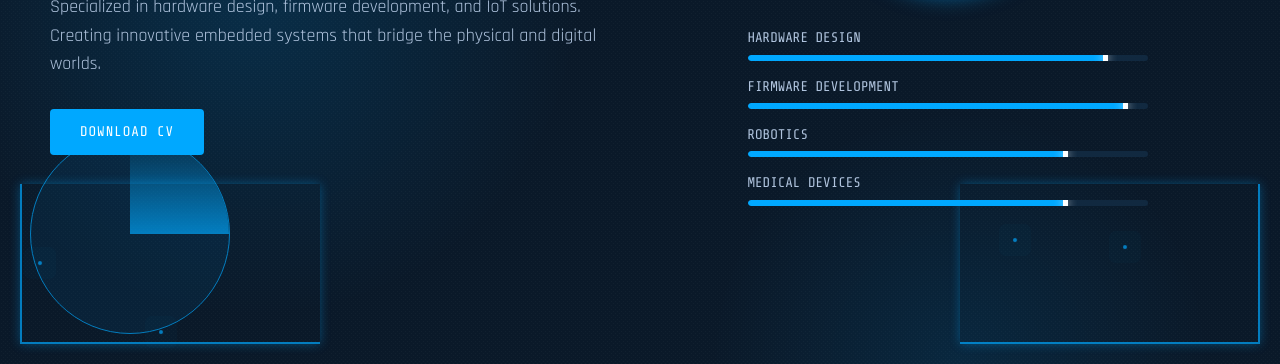
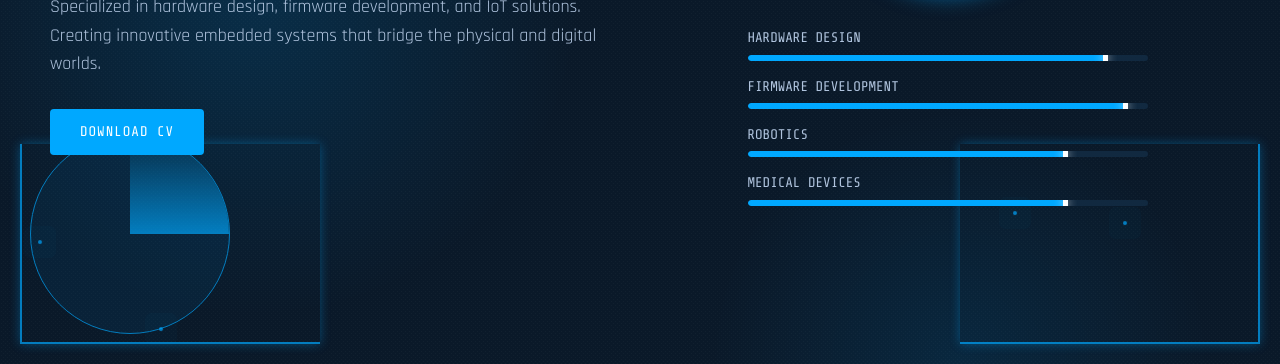
Before and after one commit to trietmt9/trietminh.github.io, a plain HTML site: page index.html in a window 1280 px wide. Shown: the part 436-800 px from the top of the page. Drawn offline with nearby package versions, Linux system fonts and the light colour scheme.

Commit message:
ADJUST: adjust radar height

```diff
--- a/assets/css/style.css
+++ b/assets/css/style.css
@@ -276,7 +276,7 @@ img {
     bottom: 20px;
     left: 20px;
     width: 300px;
-    height: 160px;
+    height: 200px;
     border-bottom: 2px solid var(--hud-border);
     border-left: 2px solid var(--hud-border);
     border-right: none;
@@ -287,7 +287,7 @@ img {
     bottom: 20px;
     right: 20px;
     width: 300px;
-    height: 160px;
+    height: 200px;
     border-bottom: 2px solid var(--hud-border);
     border-right: 2px solid var(--hud-border);
     border-left: none;
```
